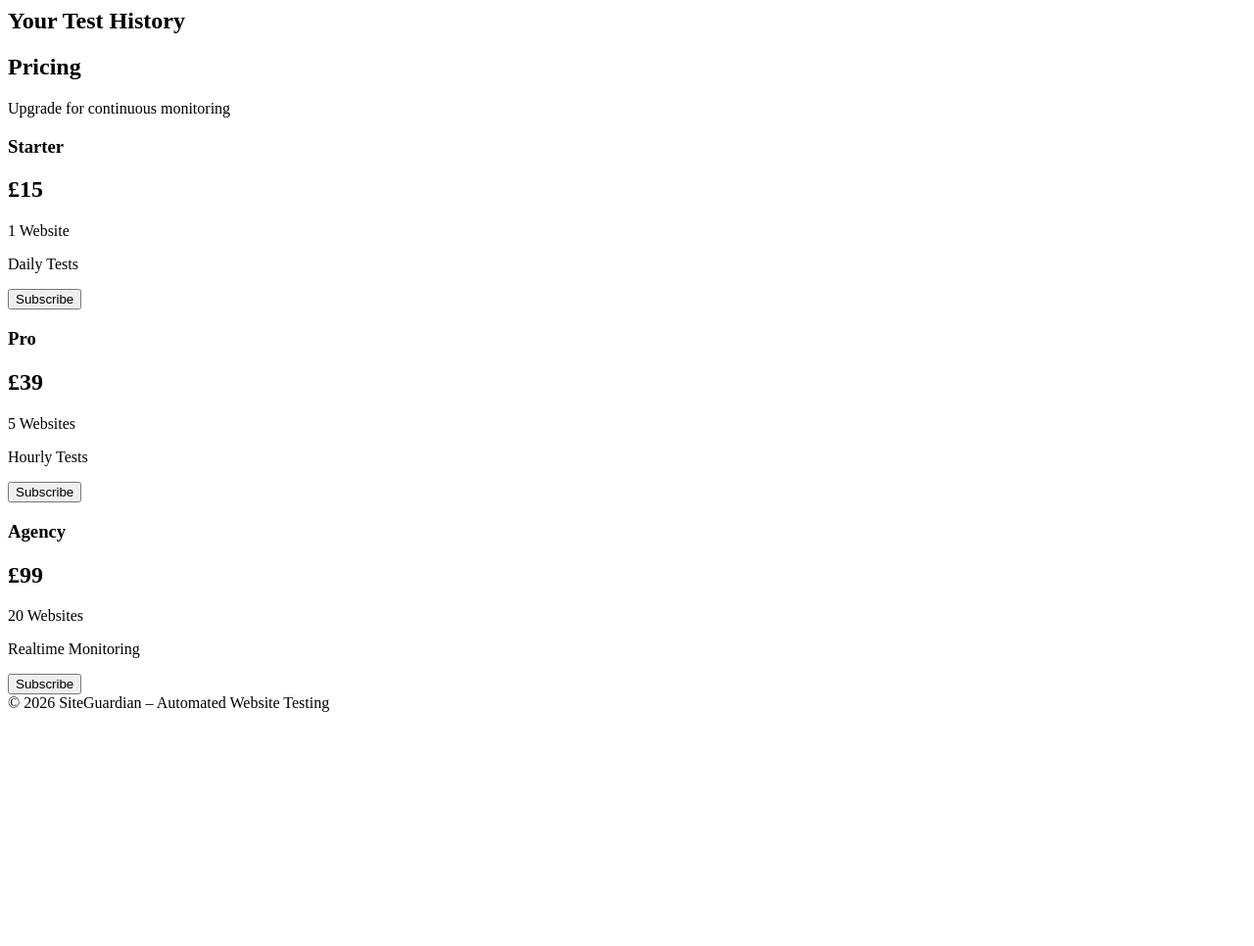
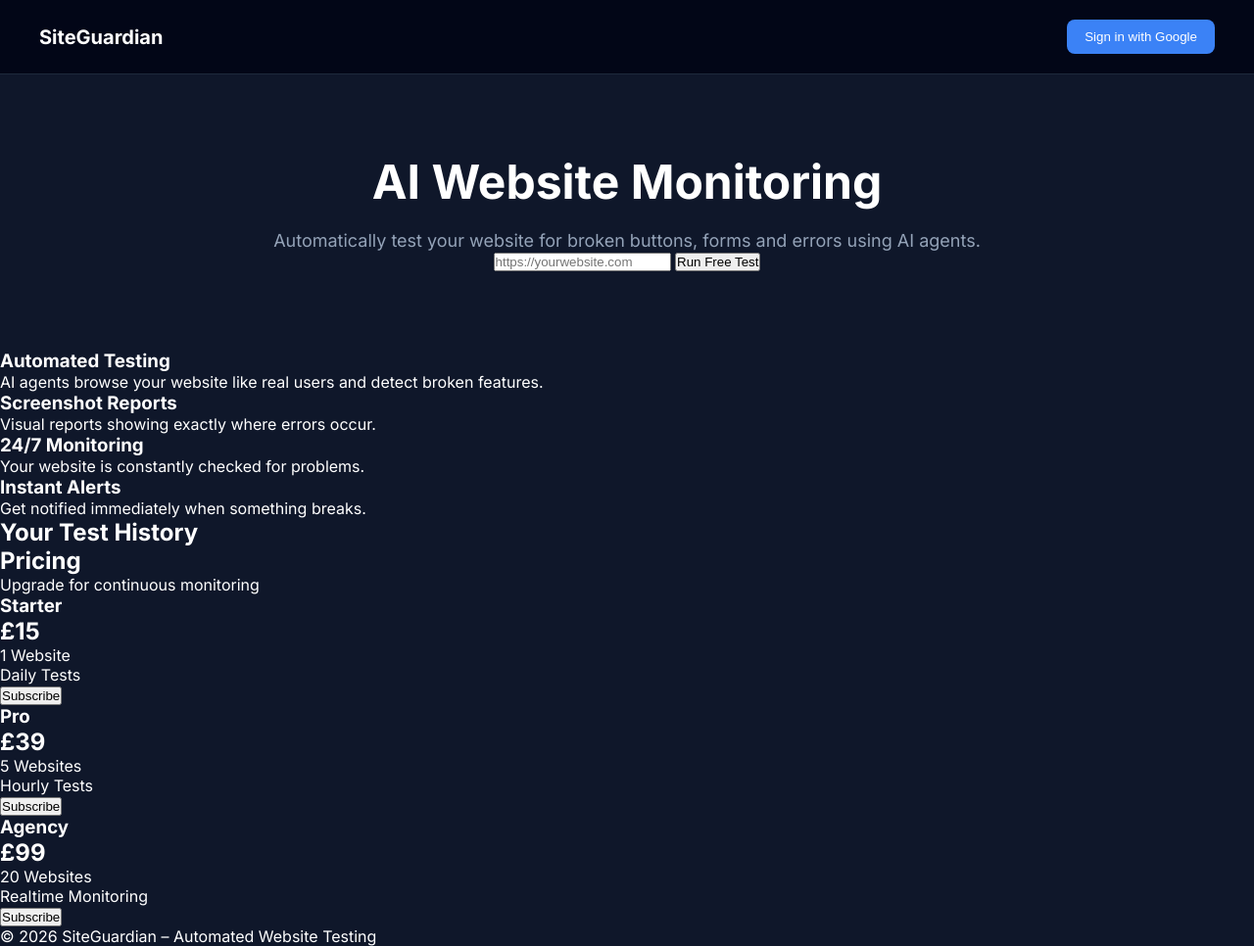
Before and after one commit to hamishg123/SiteGuardian, a plain HTML site: page index.html in a window 1280 px wide. Shown: the whole page at 98% size. Before the commit the page ends 800 px from the top, so only its background shows below. Drawn offline with Linux system fonts and the light colour scheme.

Commit message:
Update index.html

```diff
--- a/index.html
+++ b/index.html
@@ -1,4 +1,58 @@
 <!-- index.html -->
+<!DOCTYPE html>
+<html lang="en">
+<head>
+<meta charset="UTF-8">
+<meta name="viewport" content="width=device-width, initial-scale=1.0">
+<title>SiteGuardian – Automated Website Testing</title>
+
+<link rel="stylesheet" href="style.css">
+<link href="https://fonts.googleapis.com/css2?family=Inter:wght@300;400;500;600;700&display=swap" rel="stylesheet">
+
+<script src="https://www.gstatic.com/firebasejs/9.23.0/firebase-app-compat.js"></script>
+<script src="https://www.gstatic.com/firebasejs/9.23.0/firebase-auth-compat.js"></script>
+<script src="https://www.gstatic.com/firebasejs/9.23.0/firebase-firestore-compat.js"></script>
+</head>
+
+<body>
+
+<nav>
+<div class="logo">SiteGuardian</div>
+<button id="loginBtn" class="navbtn">Sign in with Google</button>
+</nav>
+
+<section class="hero">
+<h1>AI Website Monitoring</h1>
+<p>Automatically test your website for broken buttons, forms and errors using AI agents.</p>
+
+<div class="urlbox">
+<input id="urlInput" placeholder="https://yourwebsite.com">
+<button id="testBtn">Run Free Test</button>
+</div>
+
+<p id="result" class="result"></p>
+</section>
+
+<section class="features">
+
+<div class="feature">
+<h3>Automated Testing</h3>
+<p>AI agents browse your website like real users and detect broken features.</p>
+</div>
+
+<div class="feature">
+<h3>Screenshot Reports</h3>
+<p>Visual reports showing exactly where errors occur.</p>
+</div>
+
+<div class="feature">
+<h3>24/7 Monitoring</h3>
+<p>Your website is constantly checked for problems.</p>
+</div>
+
+<div class="feature">
+<h3>Instant Alerts</h3>
+<p>Get notified immediately when something breaks.</p>
 </div>
 
 </section>
```
